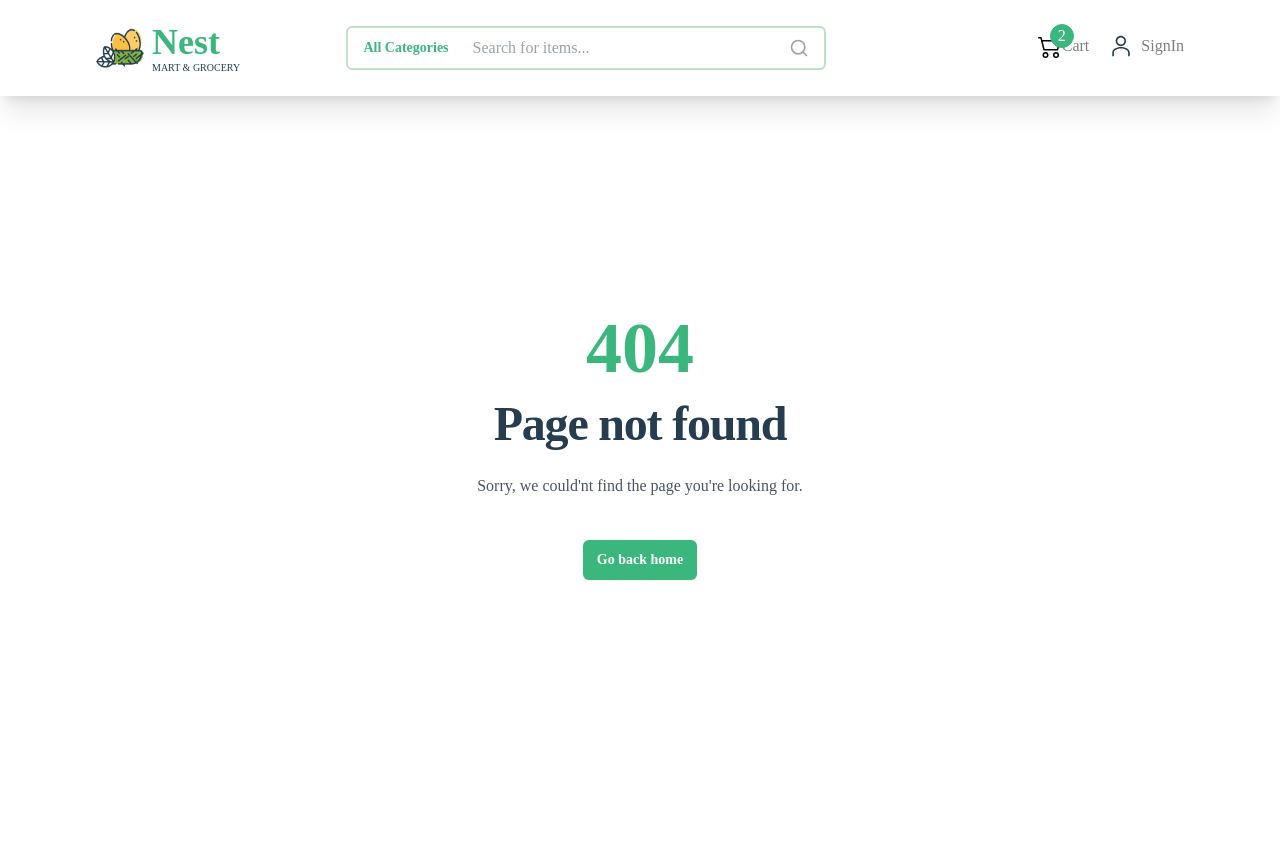
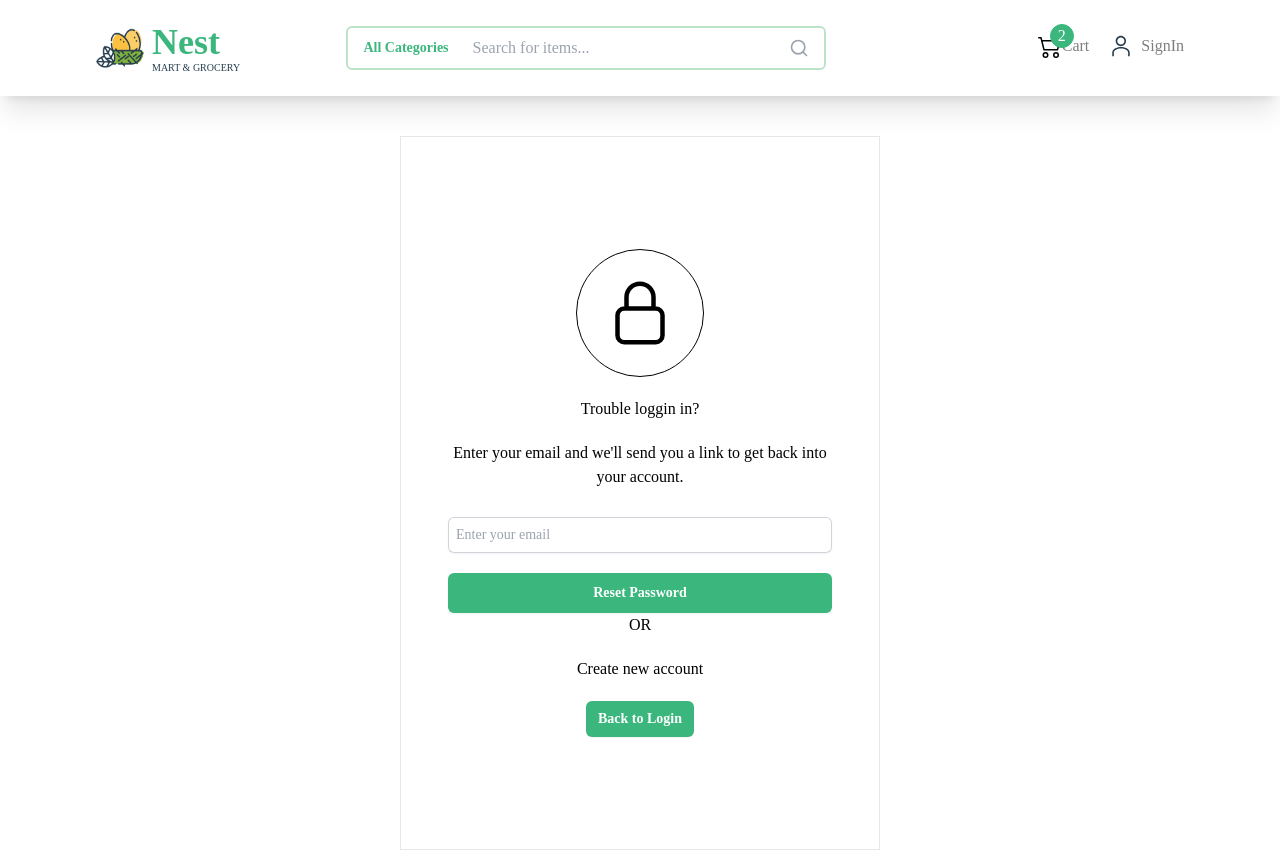
Before and after one commit to vicktor349/nestmart, a Next.js app: page /resetpassword in a window 1280 px wide. Before the commit this address had no page. Before the commit the page ends 800 px from the top, so only its background shows below. Built offline with nearby package versions, Linux system fonts and the light colour scheme.

Commit message:
Reset password page and also added logic

```diff
--- /dev/null
+++ b/pages/resetpassword.js
@@ -0,0 +1,84 @@
+import supabase from '@/config/supabase'
+import Head from 'next/head'
+import React, { useState } from 'react'
+import { showNotification } from '@mantine/notifications'
+import { HiOutlineLockClosed } from "react-icons/hi2";
+import { Divider, Loader } from '@mantine/core'
+import Link from 'next/link'
+
+const ResetPassword = () =>
+{
+    const [email, setEmail] = useState("")
+    const [isSubmitting, setIsSubmitting] = useState(false)
+
+    const handleSubmit = async (e) =>
+    {
+        setIsSubmitting(true)
+        e.preventDefault()
+        const { error } = await supabase.auth.resetPasswordForEmail(email)
+
+        if (error)
+        {
+            showNotification({
+                title: 'Error',
+                message: error.message,
+                color: 'red',
+            })
+        } else
+        {
+            showNotification({
+                title: 'Success',
+                message: 'Password reset email sent!',
+                color: 'green',
+            })
+        }
+        setIsSubmitting(false)
+    }
+
+
+    return (
+        <>
+            <Head>
+                <title>Nest | Reset Password</title>
+            </Head>
+            <div className='flex justify-center items-center'>
+                <div className='grid place-items-center w-[30rem] border px-10 py-28 space-y-5'>
+                    <div className='border border-black border-solid rounded-full w-32 h-32 flex items-center justify-center'><HiOutlineLockClosed size={72} /></div>
+                    <p>Trouble loggin in?</p>
+                    <p className='text-center'>Enter your email and we'll send you a link to get back into your account.</p>
+                    <form className='w-96 space-y-5' onSubmit={handleSubmit}>
+                        <div className="mt-2">
+                            <input
+                                id="email"
+                                name="email"
+                                type="email"
+                                placeholder='Enter your email'
+                                value={email}
+                                onChange={(e) => setEmail(e.target.value)}
+                                autoComplete="email"
+                                required
+                                className="block w-full rounded-md border-0 px-2 py-1.5 text-gray-900 shadow-sm ring-1 ring-inset ring-gray-300 placeholder:text-gray-400 focus:ring-2 focus:ring-inset sm:text-sm sm:leading-6 outline-none"
+                            />
+                        </div>
+                        <div>
+                            <button
+                                type="submit"
+                                className="flex w-full justify-center items-center rounded-md bg-primary h-10 text-sm font-semibold leading-6 text-white shadow-sm focus-visible:outline focus-visible:outline-2 focus-visible:outline-offset-2 focus-visible:outline-indigo-600"
+                                disabled={isSubmitting}
+                            >
+                                {isSubmitting ? <Loader size={16} color="white" /> : "Reset Password"}
+                            </button>
+                        </div>
+                    </form>
+                    <Divider my="xs" label="OR" labelPosition="center" />
+                    <Link className='hover:text-primaryText' href="/signup">Create new account</Link>
+                    <Link href="/signin" className="flex w-fit justify-center rounded-md bg-primary px-3 py-1.5 text-sm font-semibold leading-6 text-white shadow-sm focus-visible:outline focus-visible:outline-2 focus-visible:outline-offset-2 focus-visible:outline-indigo-600" >
+                        Back to Login
+                    </Link>
+                </div>
+            </div>
+        </>
+    )
+}
+
+export default ResetPassword
```
